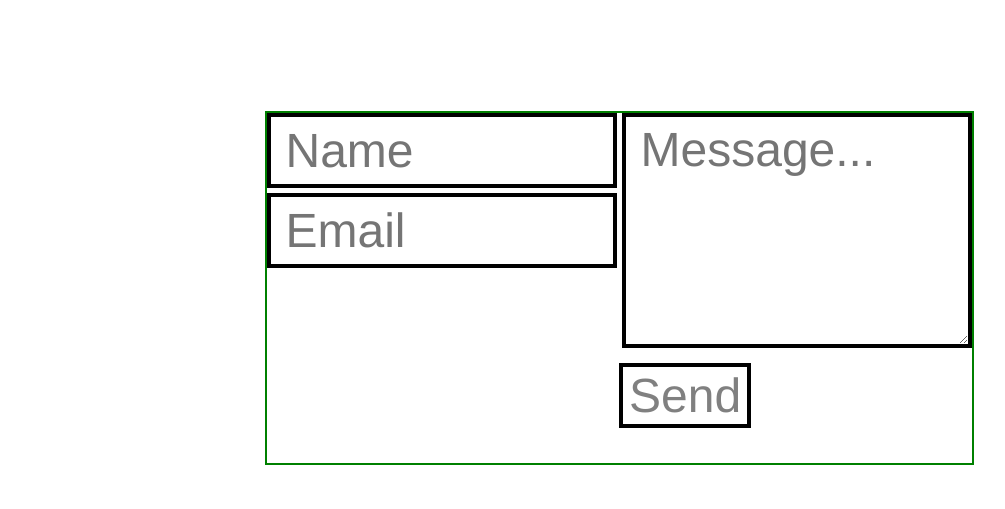
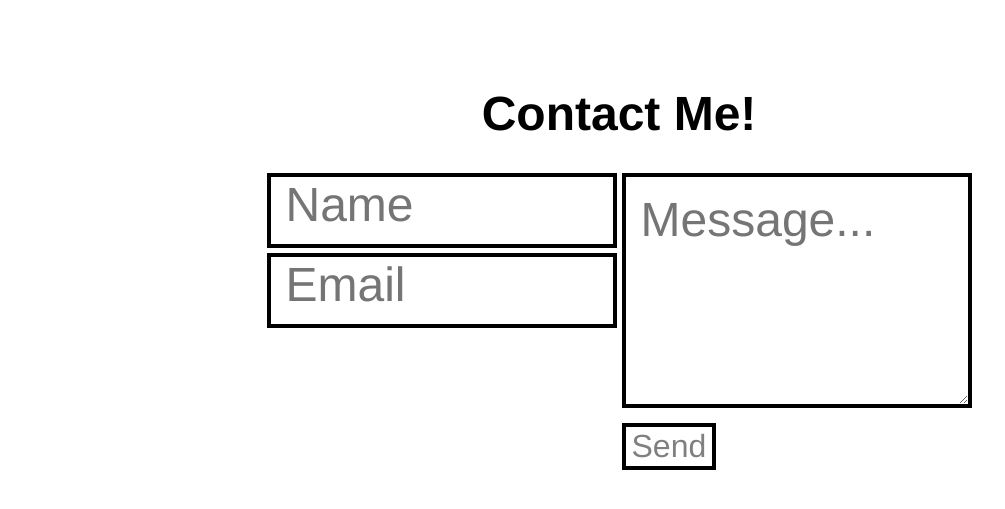
Before and after one commit to mrnelson/mnelson, a plain HTML site: page contact.html in a window 1280 px wide. Shown: the part 89-598 px from the top of the page, without its empty margins (21-1026 px from the left). Drawn offline with nearby package versions, Linux system fonts and the light colour scheme.

Commit message:
contact me
page styling pretty close to done

```diff
--- a/contact.html
+++ b/contact.html
@@ -20,9 +20,11 @@
       </ul>
     </nav>
 </navigation>
- <div></div>
+
+<div></div>
 
  <div class="sendme">
+  <h1>Contact Me!</h1>
 <form   action="//formspree.io/nelson.marta@eagles.ewu.edu" method="POST">
 
     <div id="name">
@@ -59,21 +61,6 @@
 
 
 
-
-
-
-
-
-
-
-
-
-
-
-
-
-
-
     <div id="message">
     <label for="message"></label>
     <textarea class="formstyle message" placeholder="Message..." name="message" id="" cols="40" rows="10" required></textarea>
--- a/css/style.css
+++ b/css/style.css
@@ -370,7 +370,11 @@ form{
 */
 
 
-
+.sendme h1{
+    margin-top: 175px;
+    font-size: 3em;
+/*    position: relative;*/
+}
 
 form{
   position: relative;
@@ -380,8 +384,8 @@ form{
 /*      border: 2px red solid;*/
 /*      padding: 5px 4px 5px 15px;*/
   margin: auto;
-  border: 2px green solid;
-  margin-top: 200px;
+/*  border: 2px green solid;*/
+  margin-top: px;
 /*  width: 100%;*/
 
 
@@ -398,16 +402,18 @@ form{
 .formstyle{
   width: 350px;
   height: 235px;
-  padding: 5px 8px 5px 15px;
+  padding: 15px 8px 10px 15px;
 /*  margin: 2px;*/
   border: 4px black solid;
   position: absolute;
-  font-size: 3em;
+    font-size: 1.5em;
+
 }
 
 .formstyle.name{
   width: 350px;
   height: 75px;
+
 }
 
 
@@ -425,6 +431,7 @@ form{
   position: absolute;
 /*  left : 25px;*/
   top  : 0px;
+/*  font-size: 3em;*/
 }
 
 #email {
@@ -447,9 +454,10 @@ form{
   position: absolute;
 /*  left: 50%;*/
   top: 250px;
+  left : 355px;
   border: 4px black solid;
   background: #fff;
-  font-size: 3em;
+  font-size: 2em;
 
   margin: auto;
 
@@ -460,9 +468,41 @@ form{
   color: maroon;
 }
 
+
 .formstyle:hover{
   border: 4px maroon solid;
   z-index: 1;
+}
+
+
+
+/*
+input[type=text]
+{
+  font-size: 1em;
+}
+*/
+
+
+
+::-webkit-input-placeholder {
+/*   color: red;*/
+   font-size: 2em;
+}
+
+:-moz-placeholder { /* Firefox 18- */
+/*   color: red; */
+   font-size: 3em;
+}
+
+::-moz-placeholder {  /* Firefox 19+ */
+/*   color: red;*/
+   font-size: 3em;
+}
+
+:-ms-input-placeholder {
+/*   color: red;*/
+   font-size: 3em;
 }
 
 
```
